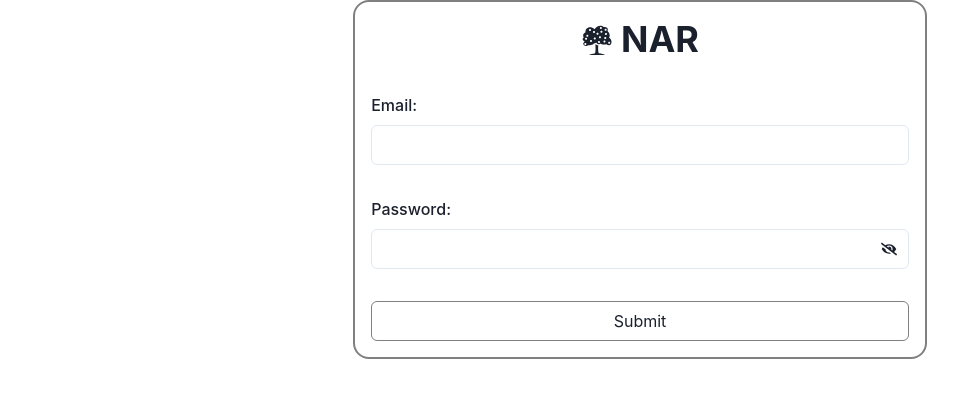
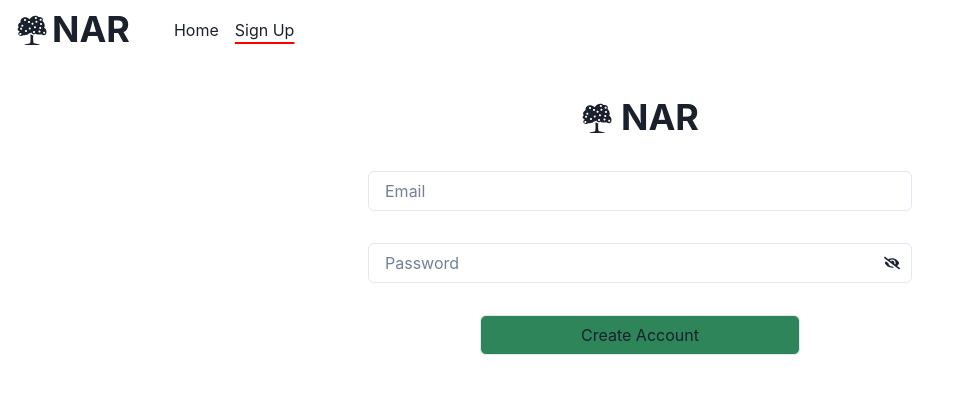
Before and after one commit to olci34/nar, a Next.js app: page /signup in a window 1280 px wide. Shown: the top 398 px of the page, without its empty margins (0-972 px from the left). Built offline with nearby package versions, Linux system fonts and the light colour scheme.

Commit message:
Resize main body

```diff
--- a/src/components/navbar/navbar.tsx
+++ b/src/components/navbar/navbar.tsx
@@ -32,8 +32,8 @@ export function NavLinkItem({ href, target, path, children }: NavLinkItemType) {
       <Text
         as="span"
         textDecoration={isActive ? "underline" : "none"}
-        textUnderlineOffset={4}
-        // textDecorationThickness={2}
+        textUnderlineOffset={6}
+        textDecorationThickness="2px"
         textDecorationColor={isActive ? textDecorColor : undefined}
         display="inline-flex"
         alignItems="center"
@@ -70,8 +70,8 @@ export default function NavBar() {
           <NavLinkItem href="/" path={router.asPath}>
             Home
           </NavLinkItem>
-          <NavLinkItem href="#" path={router.asPath}>
-            Profile
+          <NavLinkItem href="/signup" path={router.asPath}>
+            Sign Up
           </NavLinkItem>
         </Stack>
       </Container>
--- a/src/layouts/main-layout.tsx
+++ b/src/layouts/main-layout.tsx
@@ -5,7 +5,9 @@ export default function MainLayout({ children }: React.PropsWithChildren) {
   return (
     <Box px={2} display="flex">
       <NavBar />
-      <Container w="xl">{children}</Container>
+      <Container maxW="container.xl" h="100vh" pt={16}>
+        {children}
+      </Container>
     </Box>
   );
 }
--- a/src/pages/_app.tsx
+++ b/src/pages/_app.tsx
@@ -1,3 +1,4 @@
+import MainLayout from "@/layouts/main-layout";
 import "@/styles/globals.css";
 import { ChakraProvider } from "@chakra-ui/react";
 import type { AppProps } from "next/app";
@@ -5,7 +6,9 @@ import type { AppProps } from "next/app";
 export default function App({ Component, pageProps }: AppProps) {
   return (
     <ChakraProvider>
-      <Component {...pageProps} />
+      <MainLayout>
+        <Component {...pageProps} />
+      </MainLayout>
     </ChakraProvider>
   );
 }
--- a/src/pages/index.tsx
+++ b/src/pages/index.tsx
@@ -3,9 +3,5 @@ import Layout from "@/layouts/main-layout";
 const inter = Inter({ subsets: ["latin"] });
 
 export default function Home() {
-  return (
-    <Layout>
-      <main>Hello World</main>
-    </Layout>
-  );
+  return <main>Hello World</main>;
 }
--- a/src/pages/signup/index.tsx
+++ b/src/pages/signup/index.tsx
@@ -10,6 +10,7 @@ import {
   InputGroup,
   InputRightElement,
 } from "@chakra-ui/react";
+import Link from "next/link";
 import { ChangeEvent, FormEvent, FormEventHandler, useState } from "react";
 import { FaEyeSlash, FaEye } from "react-icons/fa";
 import { GiFruitTree } from "react-icons/gi";
@@ -45,35 +46,34 @@ export default function Signup() {
   //TODO: Add 'Forgot Password'.
   //TODO: Add Google, Facebook oauth0.
   return (
-    <Container size="container.sm">
+    <Container maxW="container.sm">
       <Box
         as="form"
         display="flex"
         flexDirection="column"
         gap={8}
-        border="2px solid grey"
-        borderRadius="2xl"
-        p={4}
+        p={8}
         onSubmit={submitSignUpForm}
+        alignItems="center"
       >
         <Flex alignItems="center" gap={2} justifyContent="center">
           <GiFruitTree size="2em" />
           <Heading alignItems="center">NAR</Heading>
         </Flex>
         <FormControl display="flex" flexDirection="column">
-          <FormLabel>Email:</FormLabel>
           <Input
             type="email"
+            placeholder="Email"
             onChange={handleEmailInput}
             focusBorderColor="blue.200"
             errorBorderColor="red.200"
           />
         </FormControl>
         <FormControl display="flex" flexDirection="column">
-          <FormLabel>Password:</FormLabel>
           <InputGroup>
             <Input
               type={isPwdShown ? "text" : "password"}
+              placeholder="Password"
               onChange={handlePasswordInput}
               focusBorderColor="blue.200"
               errorBorderColor="red.200"
@@ -84,7 +84,12 @@ export default function Signup() {
             </InputRightElement>
           </InputGroup>
         </FormControl>
-        <Input type="submit" />
+        <Input
+          type="submit"
+          value="Create Account"
+          bgColor="green.600"
+          w="xs"
+        />
       </Box>
     </Container>
   );
```
